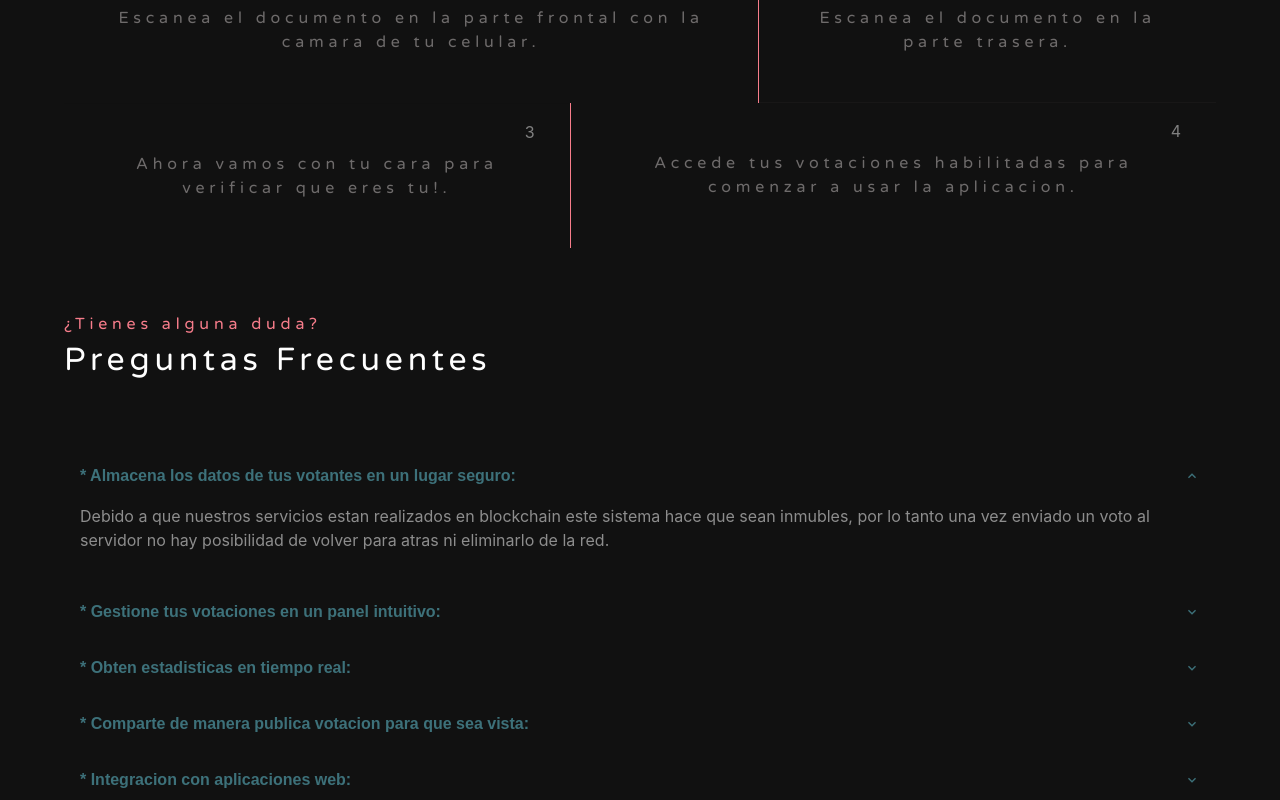
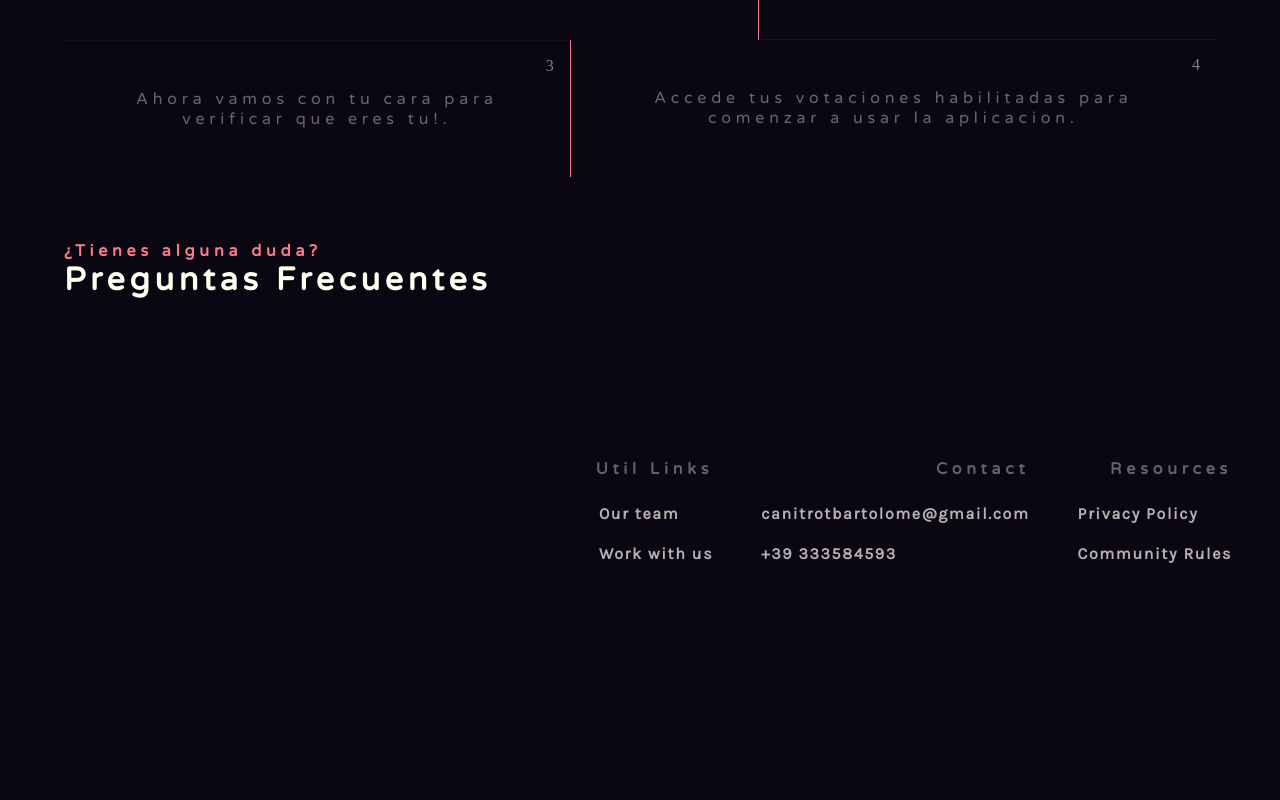
Before and after one commit to Quorum-Identity/quorum-web, a React (Create React App) app: page / in a window 1280 px wide. Shown: the part 1820-2620 px from the top of the page. After the commit the page ends 2446 px from the top, so only its background shows below. Built offline with nearby package versions, Linux system fonts and the light colour scheme.

Commit message:
Changes app

```diff
--- a/package.json
+++ b/package.json
@@ -3,7 +3,6 @@
   "version": "0.1.0",
   "private": true,
   "dependencies": {
-    "@chakra-ui/react": "^2.4.9",
     "@emotion/react": "^11.10.5",
     "@emotion/styled": "^11.10.5",
     "@reacticons/ionicons": "^6.0.4",
--- a/src/App.tsx
+++ b/src/App.tsx
@@ -1,27 +1,27 @@
-import { ChakraBaseProvider } from "@chakra-ui/react";
 import {
   BrowserRouter as Router,
   Routes,
   Route,
   Link
 } from "react-router-dom";
+import AppContent from "./routes/app/app";
+import NavbarPanel from "./routes/app/navbar";
 import Dashboard from "./routes/dashboard";
 import CreateVotation from "./routes/votation";
 
 function App() {
   return (
-    <ChakraBaseProvider>
 
       <div className="App">
         <Router>
 
             <Routes>
               <Route path="/" element={<Dashboard/>}/>
+              <Route path="/app" element={<AppContent/>}/>
               <Route path="/create" element={<CreateVotation/>}/>
             </Routes>
         </Router>
       </div>
-    </ChakraBaseProvider>
   );
 }
 
--- a/src/components/item_accordion.tsx
+++ /dev/null
@@ -1,27 +0,0 @@
-import { Box, Button, Heading, Text, AccordionItem, AccordionButton, AccordionIcon, AccordionPanel} from '@chakra-ui/react'
-import { FunctionComponent } from 'react'
-type ItemAccordionProps = {
-    question: string,
-    answer: string
-}
-const ItemAccordion:FunctionComponent<ItemAccordionProps> = ({question, answer}) =>
-    <AccordionItem p={4}>
-        <Heading>
-            <AccordionButton
-                _hover={{color: 'red'}}
-                fontWeight="700"
-                _focus={{boxShadow:'0px',}}
-                _active={{borderColor: 'transparent'}}>
-
-                <Box flex='1' textAlign='left'>
-                {question}
-                </Box>
-                <AccordionIcon />
-            </AccordionButton>
-        </Heading>
-        <AccordionPanel pt={4} pb={4}>
-        {answer}
-        </AccordionPanel>
-    </AccordionItem>
-
-export default ItemAccordion;
--- a/src/components/navbar/index.tsx
+++ b/src/components/navbar/index.tsx
@@ -1,3 +1,4 @@
+import IonIcon from '@reacticons/ionicons';
 import { Link } from 'react-router-dom';
 import Logo from '../../assets/logo3.png';
 import './index.css';
@@ -5,13 +6,13 @@ const Navbar = () => {
     return (
       <div className="navbar">
         <div className="navbar-brand">
-          <Link to={'/'} > <img width="90px" height="50px" src={Logo} alt="quorumlogo"/></Link>
+          <Link to={'/'} > <img width="90px" height="70px" src={Logo} alt="quorumlogo"/></Link>
 
         </div>
         <div className='navbar-items'>
-        <button className="navbar-item">Contact</button>
+          <button className="navbar-item">Contact</button>
 
-            <button className="navbar-item background"><Link to={'/create'} >About Us</Link></button>
+          <button className="navbar-item background"><Link to={'/create'} >About Us</Link> </button>
         </div>
 
 
--- a/src/index.css
+++ b/src/index.css
@@ -2,7 +2,7 @@
 @import url('https://fonts.googleapis.com/css2?family=Karla&display=swap');
 
 body{
-  background-color: #111111 !important;
+  background-color: #0a0612 !important;
   margin: 0px;
 
 }
@@ -12,7 +12,7 @@ body{
 :root{
   --background-color : #111111;
   --black-color: #1e203d;
-  --white-color: #ffffff;
+  --white-color: #FFFFF0;
   --primary-color: #F77D8B;
   --secondary-color: #6648FC;
 
@@ -30,7 +30,6 @@ a{
   font-family: 'Work Sans', sans-serif;
 }
 p{
-  color: rgb(183, 178, 178);
   text-align:justify;
   word-wrap: keep-all;
   font-size: 0.8rem;
@@ -39,6 +38,10 @@ p{
   letter-spacing: 0.1rem;
   font-weight: 700;
   margin: 0px;
+}
+p, span{
+  color: #8e7fa8;
+
 }
 button{
   font-family: 'Work Sans', sans-serif !important;
@@ -54,23 +57,23 @@ button{
 }
 .app-subtitle{
   font-size: 1rem;
-  color: grey;
+  color: #5d34a5;
 }
 input{
-  padding: 1rem 1rem 1rem 1rem;
-  border: 1px solid var(--white-color);
-  background-color: transparent;
-  color: var(--white-color);
-  border-radius: 1rem;
-  width: 100%;
+  padding: 1rem .5rem 1rem .5rem ;
+  border: 1px solid var(--white-color) ;
+  background-color: transparent ;
+  color: var(--white-color) ;
+  border-radius: 1rem ;
+  width: 100% ;
 }
 
 input:focus{
-  padding: 1rem 1rem 1rem 1rem;
-  border: 1px solid var(--primary-color);
-  outline: none;
+  border: 1px solid var(--primary-color) ;
+  outline: none !important;
   background-color: transparent;
-  border-radius: 1rem;
+  border-radius: 1rem !;
+  color: var(--primary-color) !;
 }
 .alignCenterItems{
   margin-left: auto;
--- /dev/null
+++ b/src/routes/app/app.tsx
@@ -0,0 +1,16 @@
+import './index.css';
+import NavbarPanel from './navbar';
+
+
+const AppContent = () => {
+
+
+    return (
+      <div>
+        <NavbarPanel/>
+
+      </div>
+    );
+  }
+
+export default AppContent;
--- /dev/null
+++ b/src/routes/app/navbar/index.tsx
@@ -0,0 +1,15 @@
+import './index.css';
+
+
+const NavbarPanel = () => {
+
+
+    return (
+      <div>
+
+
+      </div>
+    );
+  }
+
+export default NavbarPanel;
--- a/src/routes/dashboard/index.css
+++ b/src/routes/dashboard/index.css
@@ -77,7 +77,7 @@
 .social-button:hover{
   background-color: black;
 }
-.social-button svg, span{
+.social-button svg, .social-button span{
   margin-right: 0.5rem;
   color: white;
   width: 2rem !important;
--- a/src/routes/dashboard/index.tsx
+++ b/src/routes/dashboard/index.tsx
@@ -6,8 +6,6 @@ import IonIcon from "@reacticons/ionicons";
 import FooterApp from "../../components/footer/footer";
 
 
-import { Box, Center, Accordion, Heading, Text, AccordionItem, AccordionButton, AccordionIcon, AccordionPanel} from '@chakra-ui/react'
-import ItemAccordion from "../../components/item_accordion";
 
 
 
@@ -50,6 +48,19 @@ const Dashboard = () => {
         </div>
 
 
+
+        <div className="boxes-dashboard">
+          <div className="box"></div>
+
+          <div className="container">
+            <div className="panel-dashboard displayFlex displayBlockResponsive separation-top">
+              <img className="separation-top" src="https://microblink.com/wp-content/uploads/2023/02/BLINKID-img04-1-e1677213100175.png" alt="image-panel"></img>
+              <div className="separation-top">
+                <h1 className="fz1-5 p2"> Podras gestionar todo desde nuestra aplicacion</h1>
+              </div>
+            </div>
+          </div>
+        </div>
         <div className="boxes-dashboard">
           <div className="box1"></div>
 
@@ -60,18 +71,6 @@ const Dashboard = () => {
               </div>
               <img className="separation-top" src="https://pixinvent.com/modern-admin-clean-bootstrap-4-dashboard-html-template/img/scr-img/vertical-content.png" alt="image-panel"></img>
 
-            </div>
-          </div>
-        </div>
-        <div className="boxes-dashboard">
-          <div className="box"></div>
-
-          <div className="container">
-            <div className="panel-dashboard displayFlex displayBlockResponsive separation-top">
-              <img className="separation-top" src="https://pixinvent.com/modern-admin-clean-bootstrap-4-dashboard-html-template/img/scr-img/vertical-content.png" alt="image-panel"></img>
-              <div className="separation-top">
-                <h1 className="fz1-5 p2"> Podras gestionar todo desde nuestra aplicacion</h1>
-              </div>
             </div>
           </div>
         </div>
@@ -106,27 +105,7 @@ const Dashboard = () => {
             <h1 className="fz1 separation-top primary-color">¿Tienes alguna duda?</h1>
             <h1 className="fz2">Preguntas Frecuentes</h1>
 
-            <div className="separation-top alignCenterItems">
-              <Accordion defaultIndex={[0]} allowMultiple w={{base: "100%", lg: "100%"}}>
-                <ItemAccordion
-                    question="* Almacena los datos de tus votantes en un lugar seguro:"
-                    answer="Debido a que nuestros servicios estan realizados en blockchain este sistema hace que sean inmubles, por lo tanto una vez enviado un voto al servidor no hay posibilidad de volver para atras ni eliminarlo de la red."/>
-                <ItemAccordion
-                  question="* Gestione tus votaciones en un panel intuitivo:"
-                  answer="Debido a que nuestros servicios estan realizados en blockchain este sistema hace que sean inmubles, por lo tanto una vez enviado un voto al servidor no hay posibilidad de volver para atras ni eliminarlo de la red."/>
-                <ItemAccordion
-                  question="* Obten estadisticas en tiempo real:"
-                  answer="Debido a que nuestros servicios estan realizados en blockchain este sistema hace que sean inmubles, por lo tanto una vez enviado un voto al servidor no hay posibilidad de volver para atras ni eliminarlo de la red."/>
-                <ItemAccordion
-                  question="* Comparte de manera publica votacion para que sea vista:"
-                  answer="Debido a que nuestros servicios estan realizados en blockchain este sistema hace que sean inmubles, por lo tanto una vez enviado un voto al servidor no hay posibilidad de volver para atras ni eliminarlo de la red."/>
-                <ItemAccordion
-                  question="* Integracion con aplicaciones web:"
-                  answer="Debido a que nuestros servicios estan realizados en blockchain este sistema hace que sean inmubles, por lo tanto una vez enviado un voto al servidor no hay posibilidad de volver para atras ni eliminarlo de la red."/>
 
-
-              </Accordion>
-            </div>
 
 
 
--- a/src/routes/votation/select.type.tsx
+++ b/src/routes/votation/select.type.tsx
@@ -7,7 +7,7 @@ const SelectTypeVotation: FunctionComponent<SwitchComponentChildrenType> = () =>
     return (
       <div>
         <div className="select-type-votation">
-          <p className="m1">Votation type</p>
+          <p className="m1"></p>
           <div className="select-type-votation-child">
           <div className={activeComponent === 0 ? "votation-select select first" : "votation-select first" } onClick={() => setActiveComponent(0)}>
             <h1>Registered</h1>
```
Also changed, not shown: src/routes/app/index.css (added), src/routes/app/navbar/index.css (added), 1 other file (tests, documents, lock files or other folders).
